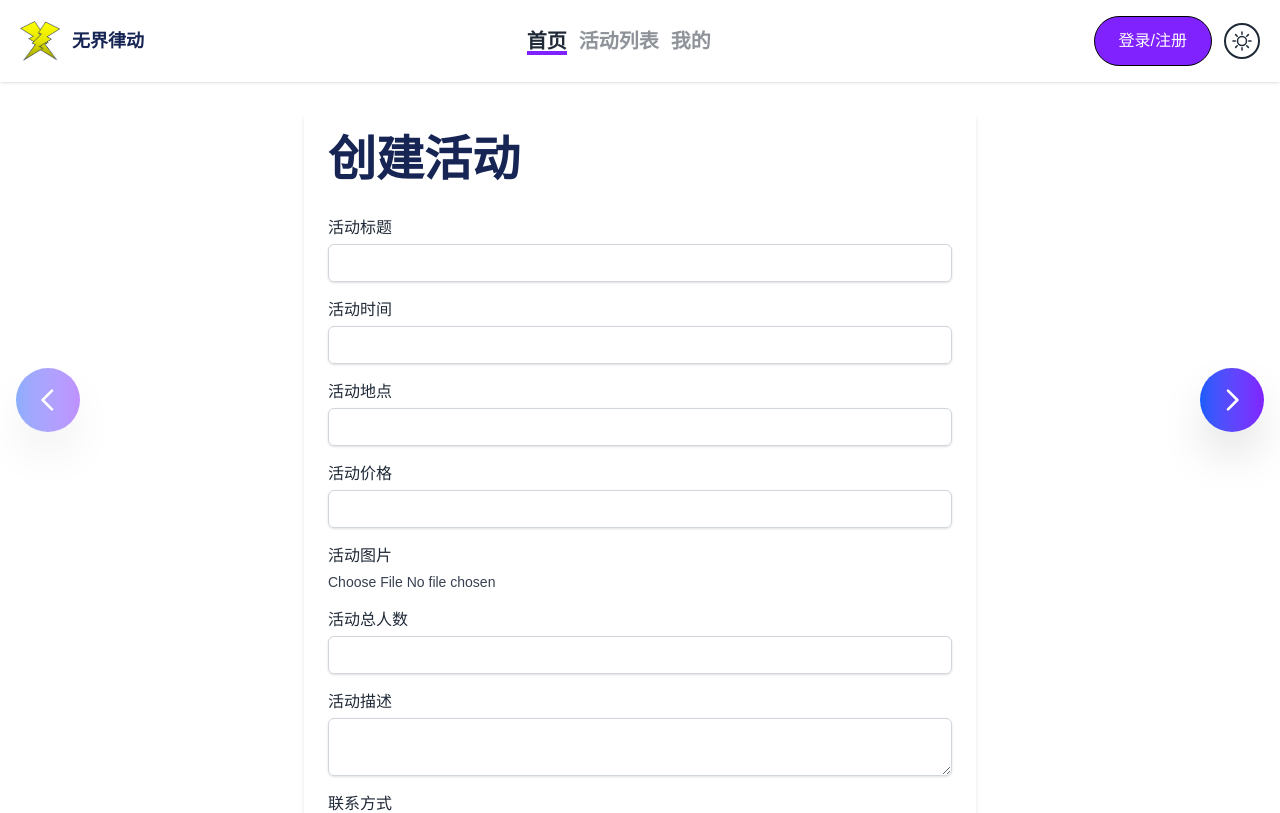
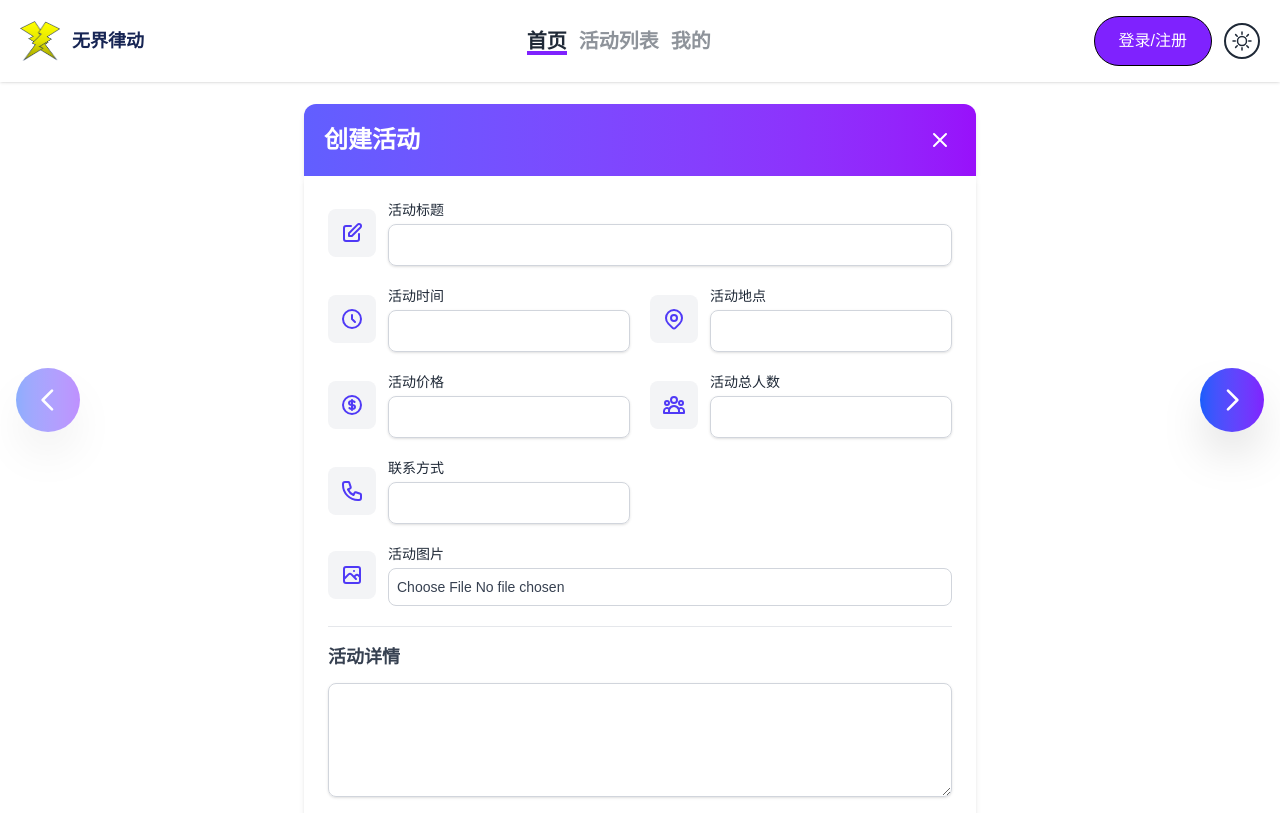
Before and after one commit to ZanytriumPH/front-end, a React (Vite) app in the folder vite-project/: page /CreateActivity in a window 1280 px wide. Shown: the top 813 px of the page. Built offline with nearby package versions, Linux system fonts and the light colour scheme.

Commit message:
美化了创建活动表单，和详情页样式接近

```diff
--- a/vite-project/src/components/pages/CreateActivity.jsx
+++ b/vite-project/src/components/pages/CreateActivity.jsx
@@ -63,97 +63,191 @@ export const CreateActivity = () => {
         }
     };
 
+    const handleGoBack = () => {
+        navigate(-1); // 返回上一个路由
+    };
+
     return (
-        <div className="py-20">
-            <div className="max-w-2xl mx-auto p-6 bg-box-bg rounded-md shadow-md">
-                <h2 className="text-heading-1 text-3xl sm:text-4xl md:text-5xl font-bold mb-8">创建活动</h2>
+        <div className="py-18">
+            {/* 统一标题栏样式 */}
+            <div className="rounded-t-xl max-w-2xl mx-auto shadow-md flex justify-between items-center p-5 bg-gradient-to-r from-indigo-500 to-purple-600 text-white">
+                <h2 className="text-2xl font-bold truncate">{'创建活动'}</h2>
+                <button
+                    onClick={handleGoBack}
+                    className="p-1 rounded-full hover:bg-white/20 transition-colors"
+                >
+                    <svg xmlns="http://www.w3.org/2000/svg" className="h-6 w-6" fill="none" viewBox="0 0 24 24" stroke="currentColor">
+                        <path strokeLinecap="round" strokeLinejoin="round" strokeWidth={2} d="M6 18L18 6M6 6l12 12" />
+                    </svg>
+                </button>
+            </div>
+
+            {/* 统一内容容器样式 */}
+            <div className="max-w-2xl mx-auto bg-box-bg shadow-md rounded-b-xl overflow-hidden">
+                <div className="p-6 space-y-5">
                     <Notification message={notification.message} visible={notification.visible} type={notification.type} />
-                <form onSubmit={handleSubmit}>
-                    <div className="mb-4">
-                        <label htmlFor="title" className="block text-heading-2">活动标题</label>
+                    <form onSubmit={handleSubmit} className="space-y-5">
+                        {/* 活动标题 - 添加图标容器 */}
+                        <div className="flex items-center">
+                            <div className="bg-gray-100 p-3 rounded-lg mr-3">
+                                <svg xmlns="http://www.w3.org/2000/svg" className="h-6 w-6 text-indigo-600" fill="none" viewBox="0 0 24 24" stroke="currentColor">
+                                    <path strokeLinecap="round" strokeLinejoin="round" strokeWidth={2} d="M11 5H6a2 2 0 00-2 2v11a2 2 0 002 2h11a2 2 0 002-2v-5m-1.414-9.414a2 2 0 112.828 2.828L11.828 15H9v-2.828l8.586-8.586z" />
+                                </svg>
+                            </div>
+                            <div className="flex-grow">
+                                <label htmlFor="title" className="block text-sm text-heading-2">活动标题</label>
                                 <input
                                     type="text"
                                     id="title"
-                            className="mt-1 block w-full px-3 py-2 border border-gray-300 rounded-md shadow-sm focus:outline-none focus:ring-violet-500 focus:border-violet-500 text-heading-3 text-sm"
+                                    className="mt-1 block w-full px-3 py-2 border border-gray-300 rounded-lg shadow-sm focus:outline-none focus:ring-2 focus:ring-indigo-500 focus:border-indigo-500 text-heading-3"
                                     value={title}
                                     onChange={(e) => setTitle(e.target.value)}
                                 />
                             </div>
-                    <div className="mb-4">
-                        <label htmlFor="time" className="block text-heading-2">活动时间</label>
+                        </div>
+
+                        {/* 网格布局信息卡片 */}
+                        <div className="grid grid-cols-1 md:grid-cols-2 gap-5">
+                            {/* 活动时间 */}
+                            <div className="flex items-center">
+                                <div className="bg-gray-100 p-3 rounded-lg mr-3">
+                                    <svg xmlns="http://www.w3.org/2000/svg" className="h-6 w-6 text-indigo-600" fill="none" viewBox="0 0 24 24" stroke="currentColor">
+                                        <path strokeLinecap="round" strokeLinejoin="round" strokeWidth={2} d="M12 8v4l3 3m6-3a9 9 0 11-18 0 9 9 0 0118 0z" />
+                                    </svg>
+                                </div>
+                                <div className="flex-grow">
+                                    <label htmlFor="time" className="block text-sm text-heading-2">活动时间</label>
                                     <input
                                         type="text"
                                         id="time"
-                            className="mt-1 block w-full px-3 py-2 border border-gray-300 rounded-md shadow-sm focus:outline-none focus:ring-violet-500 focus:border-violet-500 text-heading-3 text-sm"
+                                        className="mt-1 block w-full px-3 py-2 border border-gray-300 rounded-lg shadow-sm focus:outline-none focus:ring-2 focus:ring-indigo-500 focus:border-indigo-500 text-heading-3"
                                         value={time}
                                         onChange={(e) => setTime(e.target.value)}
                                     />
                                 </div>
-                    <div className="mb-4">
-                        <label htmlFor="location" className="block text-heading-2">活动地点</label>
+                            </div>
+
+                            {/* 活动地点 */}
+                            <div className="flex items-center">
+                                <div className="bg-gray-100 p-3 rounded-lg mr-3">
+                                    <svg xmlns="http://www.w3.org/2000/svg" className="h-6 w-6 text-indigo-600" fill="none" viewBox="0 0 24 24" stroke="currentColor">
+                                        <path strokeLinecap="round" strokeLinejoin="round" strokeWidth={2} d="M17.657 16.657L13.414 20.9a1.998 1.998 0 01-2.827 0l-4.244-4.243a8 8 0 1111.314 0z" />
+                                        <path strokeLinecap="round" strokeLinejoin="round" strokeWidth={2} d="M15 11a3 3 0 11-6 0 3 3 0 016 0z" />
+                                    </svg>
+                                </div>
+                                <div className="flex-grow">
+                                    <label htmlFor="location" className="block text-sm text-heading-2">活动地点</label>
                                     <input
                                         type="text"
                                         id="location"
-                            className="mt-1 block w-full px-3 py-2 border border-gray-300 rounded-md shadow-sm focus:outline-none focus:ring-violet-500 focus:border-violet-500 text-heading-3 text-sm"
+                                        className="mt-1 block w-full px-3 py-2 border border-gray-300 rounded-lg shadow-sm focus:outline-none focus:ring-2 focus:ring-indigo-500 focus:border-indigo-500 text-heading-3"
                                         value={location}
                                         onChange={(e) => setLocation(e.target.value)}
                                     />
                                 </div>
-                    <div className="mb-4">
-                        <label htmlFor="price" className="block text-heading-2">活动价格</label>
+                            </div>
+
+                            {/* 活动价格 */}
+                            <div className="flex items-center">
+                                <div className="bg-gray-100 p-3 rounded-lg mr-3">
+                                    <svg xmlns="http://www.w3.org/2000/svg" className="h-6 w-6 text-indigo-600" fill="none" viewBox="0 0 24 24" stroke="currentColor">
+                                        <path strokeLinecap="round" strokeLinejoin="round" strokeWidth={2} d="M12 8c-1.657 0-3 .895-3 2s1.343 2 3 2 3 .895 3 2-1.343 2-3 2m0-8c1.11 0 2.08.402 2.599 1M12 8V7m0 1v8m0 0v1m0-1c-1.11 0-2.08-.402-2.599-1M21 12a9 9 0 11-18 0 9 9 0 0118 0z" />
+                                    </svg>
+                                </div>
+                                <div className="flex-grow">
+                                    <label htmlFor="price" className="block text-sm text-heading-2">活动价格</label>
                                     <input
                                         type="text"
                                         id="price"
-                            className="mt-1 block w-full px-3 py-2 border border-gray-300 rounded-md shadow-sm focus:outline-none focus:ring-violet-500 focus:border-violet-500 text-heading-3 text-sm"
+                                        className="mt-1 block w-full px-3 py-2 border border-gray-300 rounded-lg shadow-sm focus:outline-none focus:ring-2 focus:ring-indigo-500 focus:border-indigo-500 text-heading-3"
                                         value={price}
                                         onChange={(e) => setPrice(e.target.value)}
                                     />
                                 </div>
-                    <div className="mb-4">
-                        <label htmlFor="image" className="block text-heading-2">活动图片</label>
-                        <input
-                            type="file"
-                            id="image"
-                            className="mt-1 block w-full text-heading-3 text-sm"
-                            onChange={handleImageChange}
-                        />
                             </div>
-                    <div className="mb-4">
-                        <label htmlFor="total" className="block text-heading-2">活动总人数</label>
+
+                            {/* 活动人数 */}
+                            <div className="flex items-center">
+                                <div className="bg-gray-100 p-3 rounded-lg mr-3">
+                                    <svg xmlns="http://www.w3.org/2000/svg" className="h-6 w-6 text-indigo-600" fill="none" viewBox="0 0 24 24" stroke="currentColor">
+                                        <path strokeLinecap="round" strokeLinejoin="round" strokeWidth={2} d="M17 20h5v-2a3 3 0 00-5.356-1.857M17 20H7m10 0v-2c0-.656-.126-1.283-.356-1.857M7 20H2v-2a3 3 0 015.356-1.857M7 20v-2c0-.656.126-1.283.356-1.857m0 0a5.002 5.002 0 019.288 0M15 7a3 3 0 11-6 0 3 3 0 016 0zm6 3a2 2 0 11-4 0 2 2 0 014 0zM7 10a2 2 0 11-4 0 2 2 0 014 0z" />
+                                    </svg>
+                                </div>
+                                <div className="flex-grow">
+                                    <label htmlFor="total" className="block text-sm text-heading-2">活动总人数</label>
                                     <input
                                         type="number"
                                         id="total"
-                            className="mt-1 block w-full px-3 py-2 border border-gray-300 rounded-md shadow-sm focus:outline-none focus:ring-violet-500 focus:border-violet-500 text-heading-3 text-sm"
+                                        className="mt-1 block w-full px-3 py-2 border border-gray-300 rounded-lg shadow-sm focus:outline-none focus:ring-2 focus:ring-indigo-500 focus:border-indigo-500 text-heading-3"
                                         value={total}
                                         onChange={(e) => setTotal(e.target.value)}
                                     />
                                 </div>
-                    <div className="mb-4">
-                        <label htmlFor="description" className="block text-heading-2">活动描述</label>
+                            </div>
+
+                            {/* 联系方式 */}
+                            <div className="flex items-center">
+                                <div className="bg-gray-100 p-3 rounded-lg mr-3">
+                                    <svg xmlns="http://www.w3.org/2000/svg" className="h-6 w-6 text-indigo-600" fill="none" viewBox="0 0 24 24" stroke="currentColor">
+                                        <path strokeLinecap="round" strokeLinejoin="round" strokeWidth={2} d="M3 5a2 2 0 012-2h3.28a1 1 0 01.948.684l1.498 4.493a1 1 0 01-.502 1.21l-2.257 1.13a11.042 11.042 0 005.516 5.516l1.13-2.257a1 1 0 011.21-.502l4.493 1.498a1 1 0 01.684.949V19a2 2 0 01-2 2h-1C9.716 21 3 14.284 3 6V5z" />
+                                    </svg>
+                                </div>
+                                <div className="flex-grow">
+                                    <label htmlFor="contact" className="block text-sm text-heading-2">联系方式</label>
+                                    <input
+                                        type="text"
+                                        id="contact"
+                                        className="mt-1 block w-full px-3 py-2 border border-gray-300 rounded-lg shadow-sm focus:outline-none focus:ring-2 focus:ring-indigo-500 focus:border-indigo-500 text-heading-3"
+                                        value={contact}
+                                        onChange={(e) => setContact(e.target.value)}
+                                    />
+                                </div>
+                            </div>
+
+                            {/* 活动图片 */}
+                            <div className="flex items-center md:col-span-2">
+                                <div className="bg-gray-100 p-3 rounded-lg mr-3">
+                                    <svg xmlns="http://www.w3.org/2000/svg" className="h-6 w-6 text-indigo-600" fill="none" viewBox="0 0 24 24" stroke="currentColor">
+                                        <path strokeLinecap="round" strokeLinejoin="round" strokeWidth={2} d="M4 16l4.586-4.586a2 2 0 012.828 0L16 16m-2-2l1.586-1.586a2 2 0 012.828 0L20 14m-6-6h.01M6 20h12a2 2 0 002-2V6a2 2 0 00-2-2H6a2 2 0 00-2 2v12a2 2 0 002 2z" />
+                                    </svg>
+                                </div>
+                                <div className="flex-grow">
+                                    <label htmlFor="image" className="block text-sm text-heading-2">活动图片</label>
+                                    <input
+                                        type="file"
+                                        id="image"
+                                        className="mt-1 block w-full text-heading-3 text-sm cursor-pointer border border-gray-300 rounded-lg p-2 focus:outline-none focus:ring-2 focus:ring-indigo-500 focus:border-indigo-500"
+                                        onChange={handleImageChange}
+                                    />
+                                </div>
+                            </div>
+                        </div>
+
+                        {/* 活动描述 */}
+                        <div className="pt-4 border-t border-gray-200">
+                            <label htmlFor="description" className="block text-lg font-semibold text-heading-3 mb-3">活动详情</label>
                             <textarea
                                 id="description"
-                            className="mt-1 block w-full px-3 py-2 border border-gray-300 rounded-md shadow-sm focus:outline-none focus:ring-violet-500 focus:border-violet-500 text-heading-3 text-sm"
+                                className="mt-1 block w-full px-3 py-2 border border-gray-300 rounded-lg shadow-sm focus:outline-none focus:ring-2 focus:ring-indigo-500 focus:border-indigo-500 text-heading-3"
+                                rows="4"
                                 value={description}
                                 onChange={(e) => setDescription(e.target.value)}
                             />
                         </div>
-                    <div className="mb-4">
-                        <label htmlFor="contact" className="block text-heading-2">联系方式</label>
-                        <input
-                            type="text"
-                            id="contact"
-                            className="mt-1 block w-full px-3 py-2 border border-gray-300 rounded-md shadow-sm focus:outline-none focus:ring-violet-500 focus:border-violet-500 text-heading-3 text-sm"
-                            value={contact}
-                            onChange={(e) => setContact(e.target.value)}
-                        />
-                    </div>
+
+                        {/* 统一按钮样式 */}
+                        <div className="pt-4 border-t border-gray-200">
+                            <div className="flex justify-center">
                                 <button
                                     type="submit"
-                        className="w-full px-6 py-3 rounded-full bg-violet-600 text-white hover:scale-102 cursor-pointer"
+                                    className="px-8 py-3 bg-gradient-to-r from-indigo-600 to-purple-600 text-white font-medium rounded-full shadow-md hover:shadow-lg transform hover:-translate-y-0.5 transition-all duration-200 focus:outline-none focus:ring-2 focus:ring-offset-2 focus:ring-indigo-500"
                                 >
                                     创建活动
                                 </button>
+                            </div>
+                        </div>
                     </form>
+                </div>
             </div>
         </div>
     );
```
Lines whose indentation alone changed are shown as unchanged.
